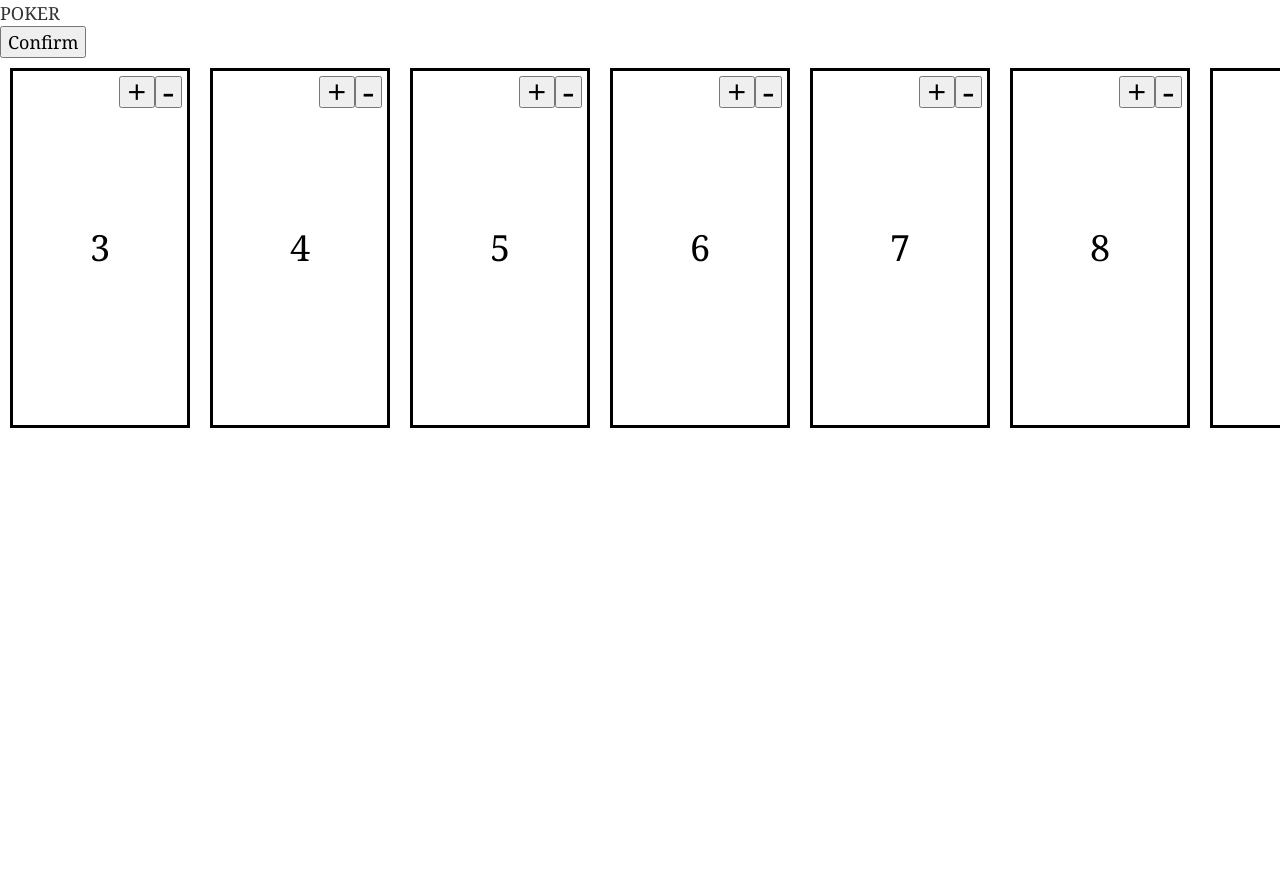
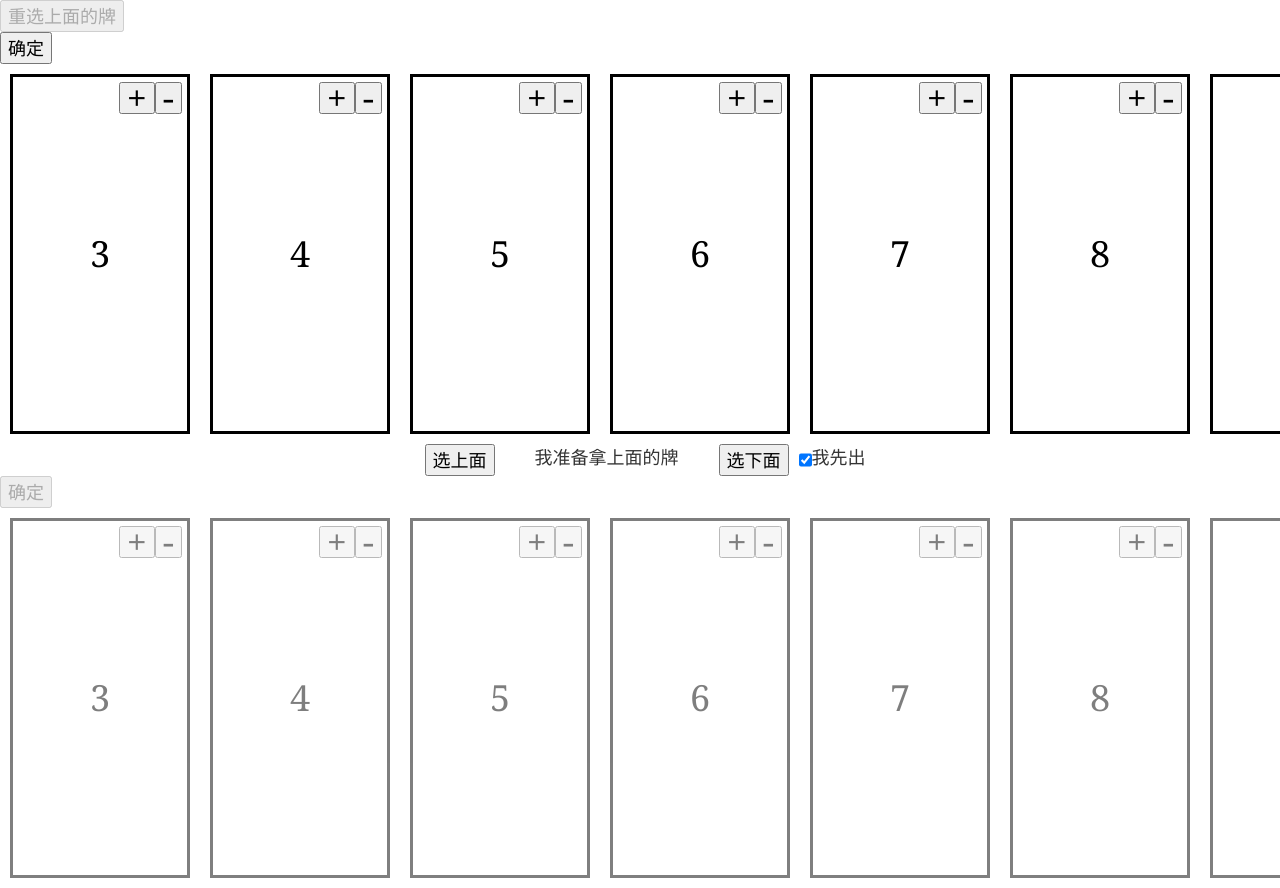
Before and after one commit to gattonero1052/pokerweb, a Gatsby site: page /poker in a window 1280 px wide. Shown: the top 888 px of the page. Before the commit the page ends 800 px from the top, so only its background shows below. Built offline with nearby package versions, Linux system fonts and the light colour scheme; Gatsby itself is replaced by a stand-in of ours.

Commit message:
init cards

```diff
--- a/src/components/poker/card.js
+++ b/src/components/poker/card.js
@@ -1,9 +1,21 @@
 import React,{useState, useEffect} from "react"
 
-const Poker = ({number, disabled= false,style = {}, cardsDictUpdater})=>{
+let numberName = [...Array(18).keys()]
+
+numberName[11] = 'J'
+numberName[12] = 'Q'
+numberName[13] = 'K'
+numberName[14] = 'A'
+numberName[15] = '2'
+numberName[16] = 'joker'
+numberName[17] = 'JOKER'
+
+const Poker = ({bindClear, maxSelect, number, disabled= false,style = {}, cardsDictUpdater})=>{
     const [count, updateCount] = useState(0)
 
-    let countStr = count?'x'+count:''
+    bindClear(()=>{updateCount(0)})
+
+    let countStr = count?' x '+count:''
     return (
     <div style={{
         position:'relative',
@@ -24,14 +36,16 @@ const Poker = ({number, disabled= false,style = {}, cardsDictUpdater})=>{
             right:'5px'
         }}>
             <button onClick={()=>{
-                cardsDictUpdater(number, count)
-                updateCount(Math.min(4,count+1))}}>+</button>
+                let newCount = Math.min(maxSelect,count+1)
+                cardsDictUpdater(number, newCount)
+                updateCount(newCount)}}>+</button>
             <button onClick={()=>{
-                cardsDictUpdater(number, count)
-                updateCount(Math.max(0,count-1))}}>-</button>
+                let newCount = Math.max(0,count-1)
+                cardsDictUpdater(number, newCount)
+                updateCount(newCount)}}>-</button>
         </div>
 
-    {`${number}${countStr}`}
+    {`${numberName[number]}${countStr}`}
   </div>)
 }
 
--- a/src/components/poker/cardSelector.js
+++ b/src/components/poker/cardSelector.js
@@ -1,12 +1,17 @@
 import React,{useState} from "react"
 import Card from "./card"
 
-const Selector = ()=>{
-    const [cardsDict, updateDict] = useState([...Array(18).keys()].fill(0))
-    console.log(cardsDict)
+const Selector = ({cardPool,disabled, confirmCallback, bindClear})=>{
+    const [cardsUsed, updateUsed] = useState([...Array(18).keys()].fill(0))
+    const clearFn = [...Array(18).keys()].fill(null)
+
+    bindClear(()=>{clearFn.forEach(f=>{if(f){f()}})})
+
+    // console.log(cardsUsed)
+
     return (<div>
         <div>
-            <button>Confirm</button>
+            <button {...(disabled?{disabled:true}:{})} onClick={()=>{confirmCallback(cardsUsed)}}>确定</button>
         </div>
         <div style={{
             display:'flex',
@@ -16,9 +21,9 @@ const Selector = ()=>{
             alignItems:'center',
         }}>
 
-        {[3,4,5,6,7,8,9,10,11,12,13,14,15,16,17].map(n=>(<Card key={n} number={n} cardsDictUpdater={(n,c)=>{
-            cardsDict[n] = c
-            updateDict([...cardsDict])
+        {[3,4,5,6,7,8,9,10,11,12,13,14,15,16,17].map(n=>(<Card bindClear={f=>clearFn[n]=f} maxSelect = {cardPool[n]} disabled={disabled} key={n} number={n} cardsDictUpdater={(n,c)=>{
+            cardsUsed[n] = c
+            updateUsed([...cardsUsed])
         }}/>))}
         </div>
     </div>)
--- a/src/pages/poker.js
+++ b/src/pages/poker.js
@@ -1,13 +1,67 @@
-import React from "react"
+import React, {useState} from "react"
 import CardSelector from "../components/poker/cardSelector"
 import Layout from "../components/layout"
 
-const poker = ()=>{
-    return (
-    <div>
-    POKER
-    <CardSelector/>
-  </div>)
+const STATUS = {
+    SELECT_A: 0,
+    SELECT_B: 1,
+    GAMING: 2,
+    GAME_OVER: 3
 }
 
-export default poker
+const SIDE = {
+    A: 0,//ABOVE
+    B: 1//BELOW
+}
+
+const DefaultCardPool = [...Array(18).keys()].map(n => n < 16 ? 4 : 1)
+
+const Poker = () => {
+    const [gameStatus, updateStatus] = useState(STATUS.SELECT_A)
+    const [ADisabled, updateA] = useState(0)
+    const [BDisabled, updateB] = useState(1)
+    const [cardPool, updateCardPool] = useState([...DefaultCardPool])
+    const [side, updateSide] = useState(SIDE.A)
+    const [playerFirst, updateFirst] = useState(true)
+
+    let clearA, clearB
+
+    return (
+      <div>
+          <button onClick={() => {
+              clearB()
+              updateCardPool([...DefaultCardPool])
+              updateB(1)
+              updateA(0)
+              updateStatus(STATUS.SELECT_A)
+          }} {...(gameStatus == STATUS.SELECT_B ? {} : {disabled: true})}>重选上面的牌
+          </button>
+
+
+          <CardSelector cardPool={cardPool} disabled={ADisabled} bindClear={f => clearA = f}
+                        confirmCallback={(cardsUsed) => {
+                            updateA(1)
+                            updateB(0)
+                            updateStatus(STATUS.SELECT_B)
+                            cardsUsed.forEach((e, i) => cardPool[i] -= e)
+                            updateCardPool(cardPool)
+                        }
+                        }/>
+          <div style={{display: 'flex', flexDirection: 'row', justifyContent: 'center'}}>
+              <button  style={{margin:'0 10px'}} onClick={() => updateSide(SIDE.A)}>选上面</button>
+              <div  style={{margin:'0 30px'}}>我准备拿{side == SIDE.A ? '上' : '下'}面的牌</div>
+              <button style={{margin:'0 10px'}} onClick={() => updateSide(SIDE.b)}>选下面</button>
+              <input onChange={() => updateFirst(!playerFirst)} type="checkbox" checked={playerFirst}/>我{playerFirst ? '先' : '后'}出
+          </div>
+          <CardSelector cardPool={cardPool} disabled={BDisabled} bindClear={f => clearB = f}
+                        confirmCallback={(cardsUsed) => {
+                            updateB(1)
+                            updateStatus(STATUS.GAMING)
+                            cardsUsed.forEach((e, i) => cardPool[i] -= e)
+                            updateCardPool(cardPool)
+                        }
+                        }/>
+      </div>)
+}
+
+export default Poker
```
Also changed, not shown: src/components/poker/cardShower.js (added, +8 -0 lines).
